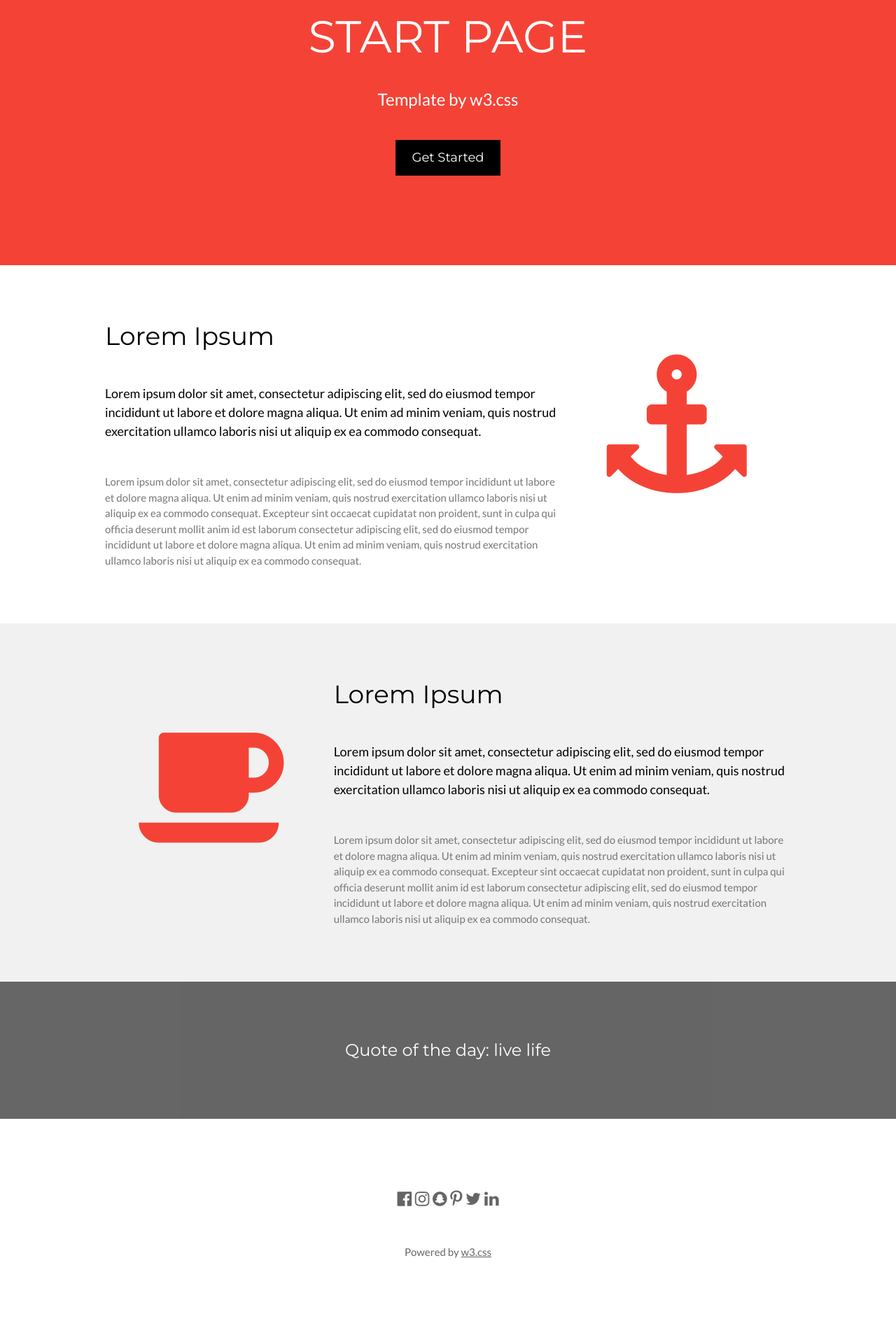
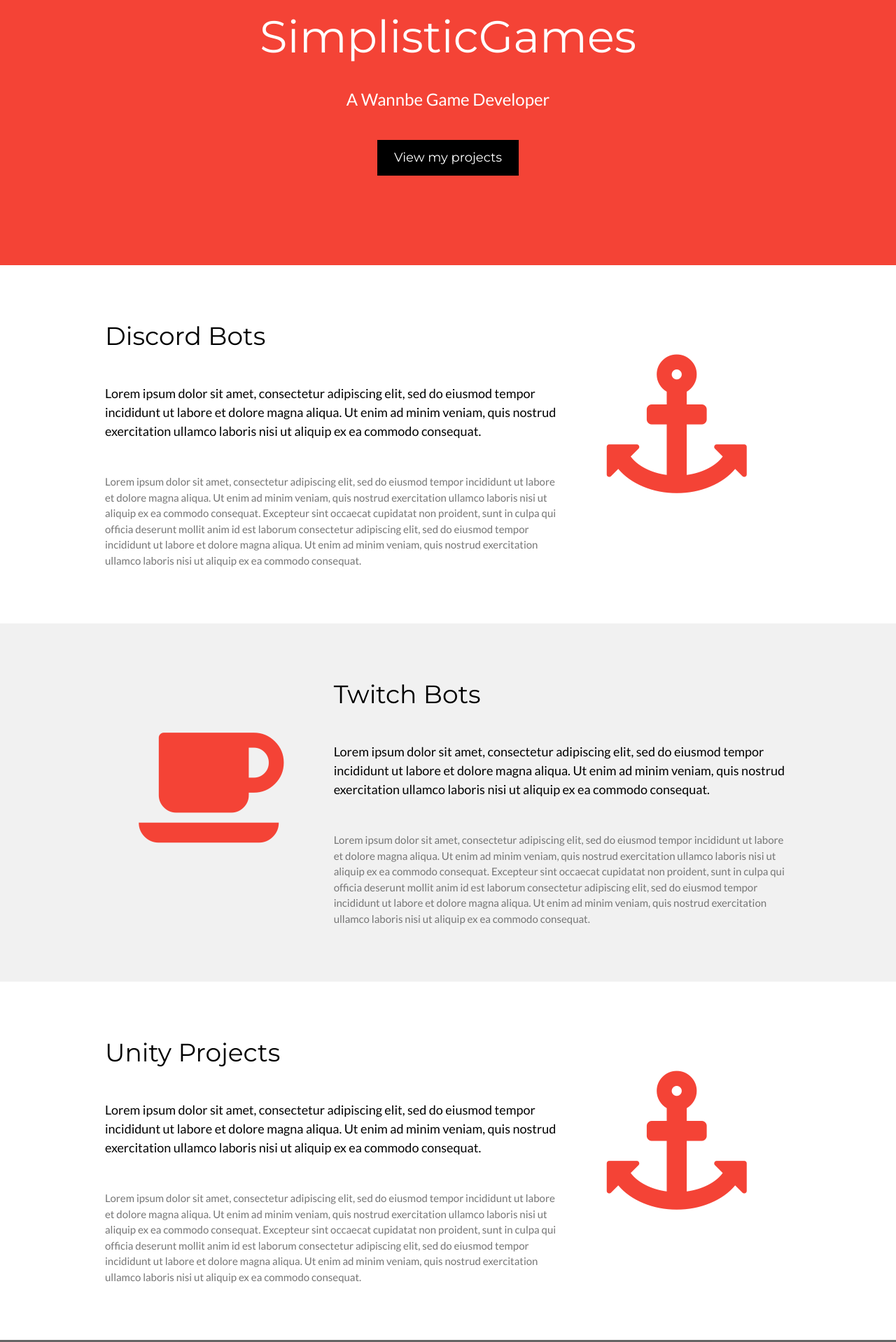
Before and after one commit to SimplisticGames/simplisticgames.github.io, a plain HTML site: page index.html in a window 1280 px wide. Shown: the part 140-2058 px from the top of the page at 70% size. Before the commit the page ends 2020 px from the top, so only its background shows below. Drawn offline with nearby package versions, Linux system fonts and the light colour scheme.

Commit message:
Update index.html
Changed more details to make it more personal

```diff
--- a/index.html
+++ b/index.html
@@ -1,6 +1,6 @@
 <!DOCTYPE html>
 <html lang="en">
-<title>W3.CSS Template</title>
+<title>SimplisticGames</title>
 <meta charset="UTF-8">
 <meta name="viewport" content="width=device-width, initial-scale=1">
 <link rel="stylesheet" href="https://www.w3schools.com/w3css/4/w3.css">
@@ -27,25 +27,25 @@
 
   <!-- Navbar on small screens -->
   <div id="navDemo" class="w3-bar-block w3-white w3-hide w3-hide-large w3-hide-medium w3-large">
-    <a href="#" class="w3-bar-item w3-button w3-padding-large">Link 1</a>
-    <a href="#" class="w3-bar-item w3-button w3-padding-large">Link 2</a>
-    <a href="#" class="w3-bar-item w3-button w3-padding-large">Link 3</a>
-    <a href="#" class="w3-bar-item w3-button w3-padding-large">Link 4</a>
+        <a href="discordbots.html" class="w3-bar-item w3-button w3-padding-large">Discord Bots</a>
+    <a href="twitchbots.html" class="w3-bar-item w3-button w3-padding-large">Twitch Bots</a>
+    <a href="gamedevelopment.html" class="w3-bar-item w3-button w3-padding-large">Unity Projects</a>
+    <a href="aboutme.html" class="w3-bar-item w3-button w3-padding-large">About Me</a>
   </div>
 </div>
 
 <!-- Header -->
 <header class="w3-container w3-red w3-center" style="padding:128px 16px">
-  <h1 class="w3-margin w3-jumbo">START PAGE</h1>
-  <p class="w3-xlarge">Template by w3.css</p>
-  <button class="w3-button w3-black w3-padding-large w3-large w3-margin-top">Get Started</button>
+  <h1 class="w3-margin w3-jumbo">SimplisticGames</h1>
+  <p class="w3-xlarge">A Wannbe Game Developer</p>
+  <button class="w3-button w3-black w3-padding-large w3-large w3-margin-top">View my projects</button>
 </header>
 
 <!-- First Grid -->
 <div class="w3-row-padding w3-padding-64 w3-container">
   <div class="w3-content">
     <div class="w3-twothird">
-      <h1>Lorem Ipsum</h1>
+      <h1>Discord Bots</h1>
       <h5 class="w3-padding-32">Lorem ipsum dolor sit amet, consectetur adipiscing elit, sed do eiusmod tempor incididunt ut labore et dolore magna aliqua. Ut enim ad minim veniam, quis nostrud exercitation ullamco laboris nisi ut aliquip ex ea commodo consequat.</h5>
 
       <p class="w3-text-grey">Lorem ipsum dolor sit amet, consectetur adipiscing elit, sed do eiusmod tempor incididunt ut labore et dolore magna aliqua. Ut enim ad minim veniam, quis nostrud exercitation ullamco laboris nisi ut aliquip ex ea commodo consequat. Excepteur sint
@@ -67,7 +67,7 @@
     </div>
 
     <div class="w3-twothird">
-      <h1>Lorem Ipsum</h1>
+      <h1>Twitch Bots</h1>
       <h5 class="w3-padding-32">Lorem ipsum dolor sit amet, consectetur adipiscing elit, sed do eiusmod tempor incididunt ut labore et dolore magna aliqua. Ut enim ad minim veniam, quis nostrud exercitation ullamco laboris nisi ut aliquip ex ea commodo consequat.</h5>
 
       <p class="w3-text-grey">Lorem ipsum dolor sit amet, consectetur adipiscing elit, sed do eiusmod tempor incididunt ut labore et dolore magna aliqua. Ut enim ad minim veniam, quis nostrud exercitation ullamco laboris nisi ut aliquip ex ea commodo consequat. Excepteur sint
@@ -77,11 +77,29 @@
   </div>
 </div>
 
+  <!-- third Grid -->
+<div class="w3-row-padding w3-padding-64 w3-container">
+  <div class="w3-content">
+    <div class="w3-twothird">
+      <h1>Unity Projects</h1>
+      <h5 class="w3-padding-32">Lorem ipsum dolor sit amet, consectetur adipiscing elit, sed do eiusmod tempor incididunt ut labore et dolore magna aliqua. Ut enim ad minim veniam, quis nostrud exercitation ullamco laboris nisi ut aliquip ex ea commodo consequat.</h5>
+
+      <p class="w3-text-grey">Lorem ipsum dolor sit amet, consectetur adipiscing elit, sed do eiusmod tempor incididunt ut labore et dolore magna aliqua. Ut enim ad minim veniam, quis nostrud exercitation ullamco laboris nisi ut aliquip ex ea commodo consequat. Excepteur sint
+        occaecat cupidatat non proident, sunt in culpa qui officia deserunt mollit anim id est laborum consectetur adipiscing elit, sed do eiusmod tempor incididunt ut labore et dolore magna aliqua. Ut enim ad minim veniam, quis nostrud exercitation ullamco
+        laboris nisi ut aliquip ex ea commodo consequat.</p>
+    </div>
+
+    <div class="w3-third w3-center">
+      <i class="fa fa-anchor w3-padding-64 w3-text-red"></i>
+    </div>
+  </div>
+</div>
+
 <div class="w3-container w3-black w3-center w3-opacity w3-padding-64">
     <h1 class="w3-margin w3-xlarge">Quote of the day: live life</h1>
 </div>
 
-<!-- Footer -->
+<!-- Footer that shows all the icons on where to find more information
 <footer class="w3-container w3-padding-64 w3-center w3-opacity">
   <div class="w3-xlarge w3-padding-32">
     <i class="fa fa-facebook-official w3-hover-opacity"></i>
@@ -91,7 +109,8 @@
     <i class="fa fa-twitter w3-hover-opacity"></i>
     <i class="fa fa-linkedin w3-hover-opacity"></i>
  </div>
- <p>Powered by <a href="https://www.w3schools.com/w3css/default.asp" target="_blank">w3.css</a></p>
+  -->
+ <!-- <p>Powered by <a href="https://www.w3schools.com/w3css/default.asp" target="_blank">w3.css</a></p> --->
 </footer>
 
 <script>
```
